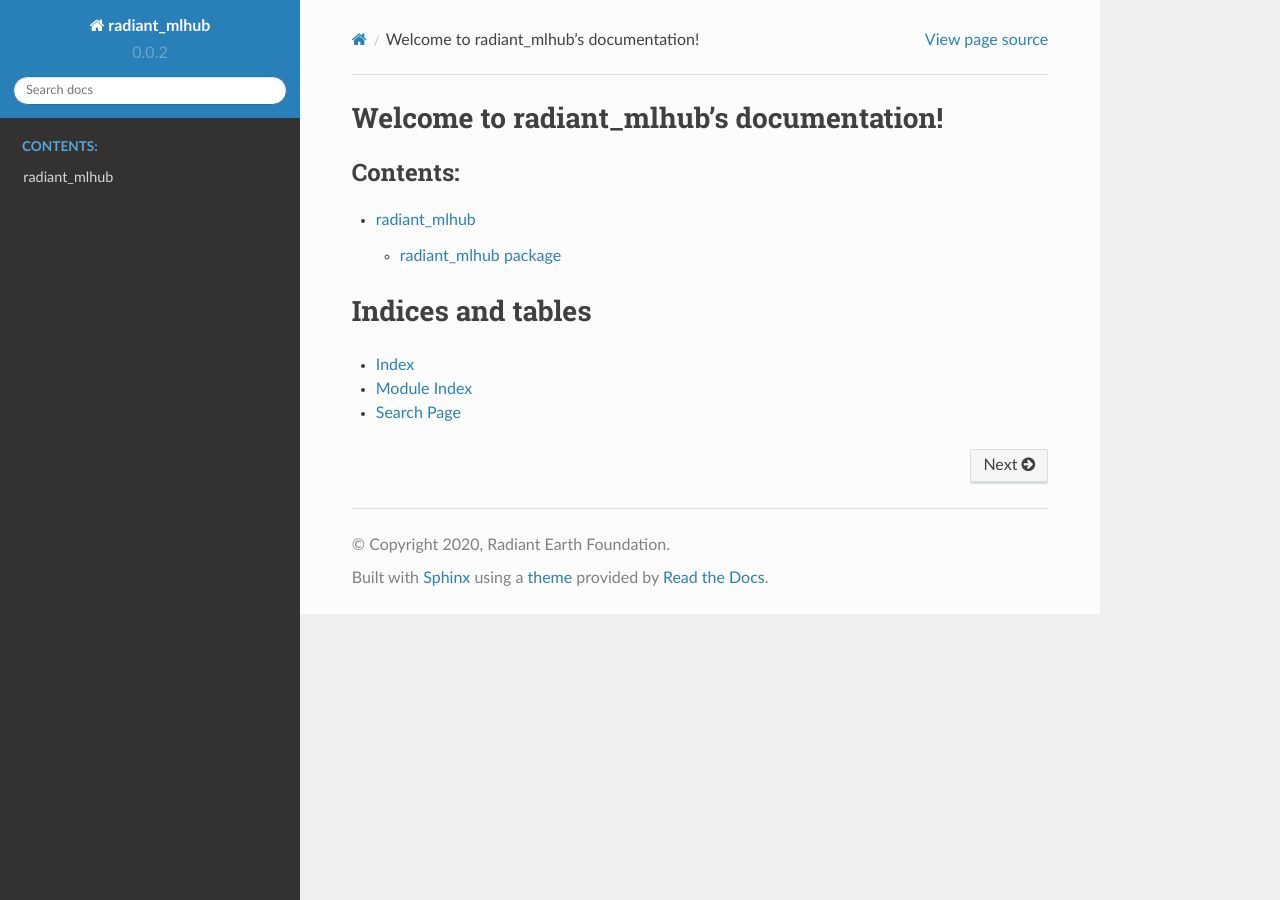
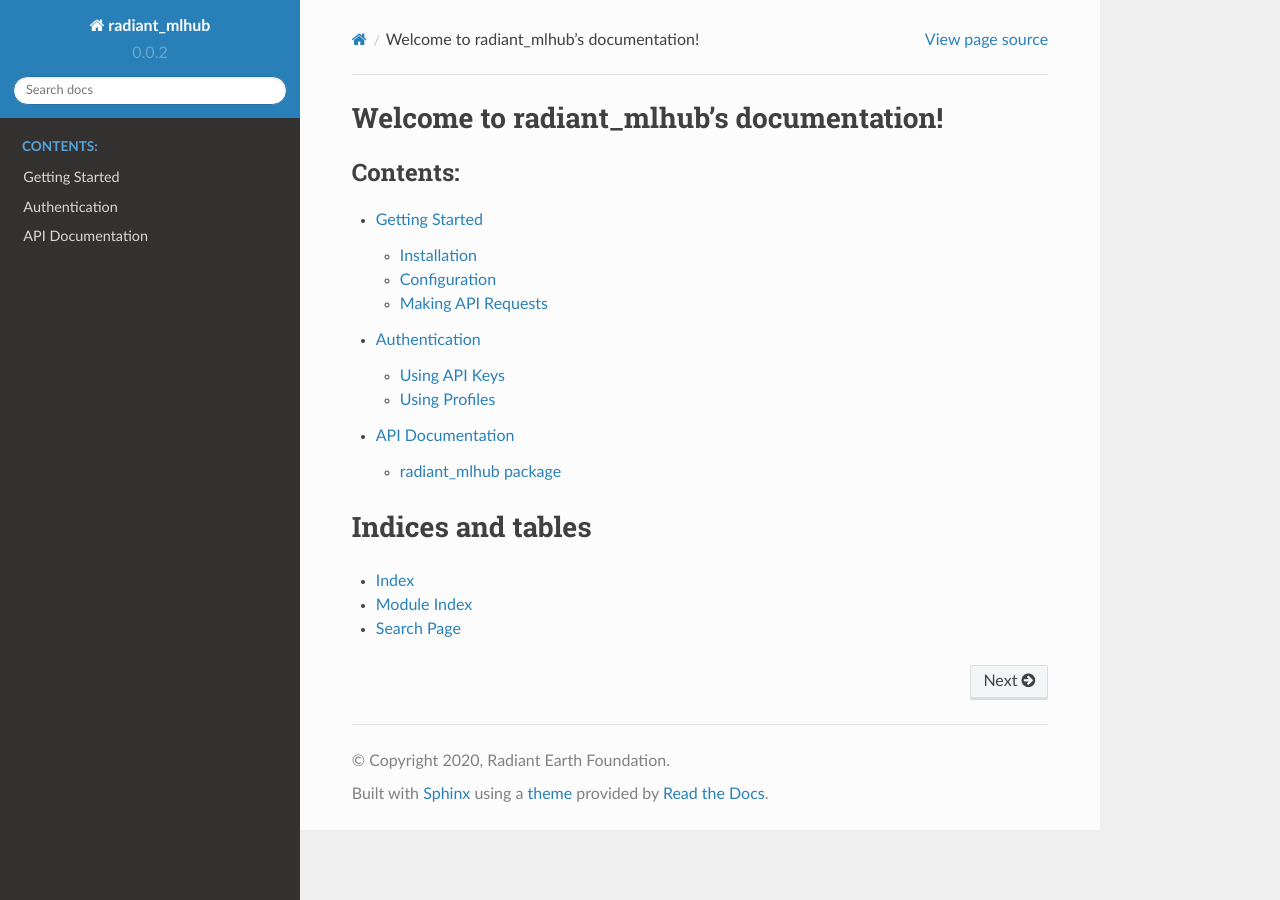
Before and after one commit to radiantearth/radiant-mlhub, a Sphinx documentation site: the page built from docs/source/index.rst, in a window 1280 px wide. Built offline with Sphinx 7.4.7 and the Read the Docs theme 2.0.0, drawn with Linux system fonts in a browser that asks for light colours; part of the change alters nothing that is shown.

```diff
--- /dev/null
+++ b/docs/source/authentication.rst
@@ -0,0 +1,118 @@
+Authentication
+==============
+
+The MLHub API uses API keys to authenticate users. These keys must be passed as a `key` query parameter in any request made to the API.
+Anyone can register for an API key by going to `https://dashboard.mlhub.earth <https://dashboard.mlhub.earth>`_ and creating an account.
+Once you have logged into your account, go to `http://dashboard.mlhub.earth/api-keys <http://dashboard.mlhub.earth/api-keys>`_ to create
+API keys.
+
+Using API Keys
+++++++++++++++
+
+The best way to add your API key to requests is to create :class:`~radiant_mlhub.client.Session` instance using
+:func:`radiant_mlhub.get_session` and making requests using this instance:
+
+.. code-block:: python
+
+    >>> from radiant_mlhub import get_session
+    >>> session = get_session()
+    >>> r = session.get(...)
+
+You can associated an API key with a session in a number of ways: programmatically via an instantiation argument, using environment
+variables, or using a named profile. The :class:`~radiant_mlhub.client.Session` resolves an API key by trying each of the following, in
+order:
+
+1) Use an ``api_key`` argument provided during instantiation
+
+   .. code-block:: python
+
+        >>> session = get_session(api_key='myapikey)
+
+2) Use an ``MLHUB_API_KEY`` environment variable
+
+   .. code-block:: python
+
+       >>> import os
+       >>> os.environ['MLHUB_API_KEY'] = 'myapikey'
+       >>> session = get_session()
+
+3) Use a ``profile`` argument provided during instantiation (see :ref:`Using Profiles` section for details)
+
+   .. code-block:: python
+
+       >>> session = get_session(profile='my-profile')
+
+4) Use an ``MLHUB_PROFILE`` environment variable (see :ref:`Using Profiles` section for details)
+
+   .. code-block:: python
+
+       >>> os.environ['MLHUB_PROFILE'] = 'my-profile'
+       >>> session = get_session()
+
+5) Use the ``default`` profile (see :ref:`Using Profiles` section for details)
+
+   .. code-block:: python
+
+       >>> session = get_session()
+
+*If none of the above strategies results in a valid API key, then an exception is raised.*
+
+The :class:`radiant_mlhub.client.Session` instance inherits from :class:`requests.Session` and adds 2 conveniences to a typical session:
+
+1) Injects API key into query params
+2) Prepends the MLHub root URL (``https://api.radiant.earth/mlhub/v1/``) to request paths
+
+Using Profiles
+++++++++++++++
+
+Profiles in ``radiant_mlhub`` are inspired by the `Named Profiles <https://docs.aws.amazon.com/cli/latest/userguide/cli-configure-profiles.html>`_
+used by ``boto3`` and ``awscli``. These named profiles provide a way to store API keys (and potentially other configuration) on your local system
+so that you do not need to explicitly set environment variables or pass in arguments every time you create a session.
+
+All profile configuration must be stored in a ``.mlhub/profiles`` file in your home directory. The ``profiles`` file uses the INI file
+structure supported by Python's ``configparser`` module `as described here <https://docs.python.org/3/library/configparser.html#supported-ini-file-structure>`_.
+
+Given the following ``profiles`` file...
+
+.. code-block:: ini
+
+    [default]
+    api_key = default_api_key
+
+    [project1]
+    api_key = some_other_api_key
+
+    [project2]
+    api_key = yet_another_api_key
+
+These would be the API keys used by sessions created using the various methods described in :ref:`Using API Keys`:
+
+.. code-block:: python
+
+    # As long as we haven't set the MLHUB_API_KEY or MLHUB_PROFILE environment variables
+    #  this will pull from the default profile
+    >>> session = get_session()
+    >>> session.params['key']
+    'default_api_key'
+
+    # Setting the MLHUB_PROFILE environment variable overrides the default profile
+    >>> os.environ['MLHUB_PROFILE'] = 'project1'
+    >>> session = get_session()
+    >>> session.params['key']
+    'some_other_api_key'
+
+    # Passing the profile argument directly overrides the MLHUB_PROFILE environment variable
+    >>> session = get_session(profile='profile2')
+    >>> session.params['key']
+    'yet_another_api_key'
+
+    # Setting the MLHUB_API_KEY environment variable overrides any profile-related arguments
+    >>> os.environ['MLHUB_API_KEY'] = 'environment_direct'
+    >>> session = get_session()
+    >>> session.params['key']
+    'environment_direct'
+
+    # Passing the api_key argument overrides all other strategies or finding the key
+    >>> session = get_session(api_key='argument_direct')
+    >>> session.params['key']
+    'argument_direct'
--- a/docs/source/conf.py
+++ b/docs/source/conf.py
@@ -38,7 +38,8 @@ extensions = [
     'sphinx.ext.autodoc',
     'sphinx.ext.intersphinx',
     'sphinx.ext.napoleon',
-    'sphinx_rtd_theme'
+    'sphinx_rtd_theme',
+    'sphinx.ext.autosectionlabel',
 ]
 
 # Add any paths that contain templates here, relative to this directory.
--- /dev/null
+++ b/docs/source/getting_started.rst
@@ -0,0 +1,55 @@
+Getting Started
+===============
+
+This guide will walk you through the basic usage of the ``radiant_mlhub`` library, including:
+
+* Installing the library
+* Configuring the library
+* Making authenticated API requests
+
+Installation
+++++++++++++
+
+.. code-block:: console
+
+    $ pip install radiant_mlhub
+
+Configuration
++++++++++++++
+
+If you have not done so already, you will need to register for an MLHub API key `here <http://dashboard.mlhub.earth/>`_.
+
+Once you have your API key, you will need to create a default profile by setting up a ``.mlhub/profiles`` file in your home directory:
+
+.. code-block:: console
+
+    $ mkdir -p ~/.mlhub
+    $ touch ~/.mlhub/profiles
+
+Open ``~/.mlhub/profiles`` in a text editor and add the following content:
+
+.. code-block:: ini
+
+    [default]
+    api_key = <your_api_key_here>
+
+Making API Requests
++++++++++++++++++++
+
+Once you have your `profiles` file in place, you can create a session that will be used to make authenticated requests to the API:
+
+.. code-block:: python
+
+    >>> from radiant_mlhub import get_session
+    >>> session = get_session()
+
+You can use this session to make authenticated calls to the API. For example, to list all collections:
+
+.. code-block:: python
+
+    >>> r = session.get('/collections')  # Leading slash is optional
+    >>> collections = r.json()['collections']
+    >>> print(len(collections))
+    47
+
+For details on more fine-grained control over which API key is used for a session, see the :ref:`Authentication` documentation.
--- a/docs/source/index.rst
+++ b/docs/source/index.rst
@@ -10,7 +10,9 @@ Welcome to radiant_mlhub's documentation!
    :maxdepth: 2
    :caption: Contents:
 
-   api/modules.rst
+   getting_started
+   authentication
+   API Documentation <api/modules>
 
 Indices and tables
 ==================
```
